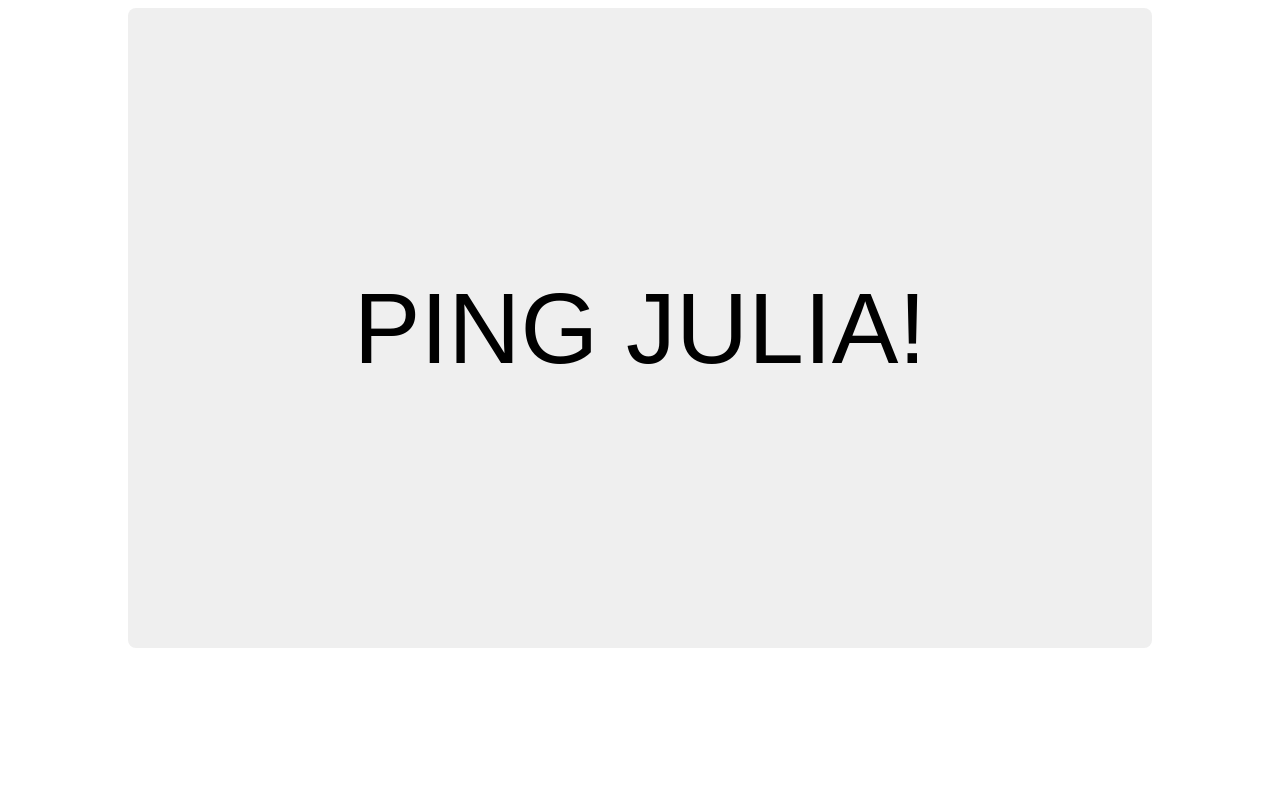
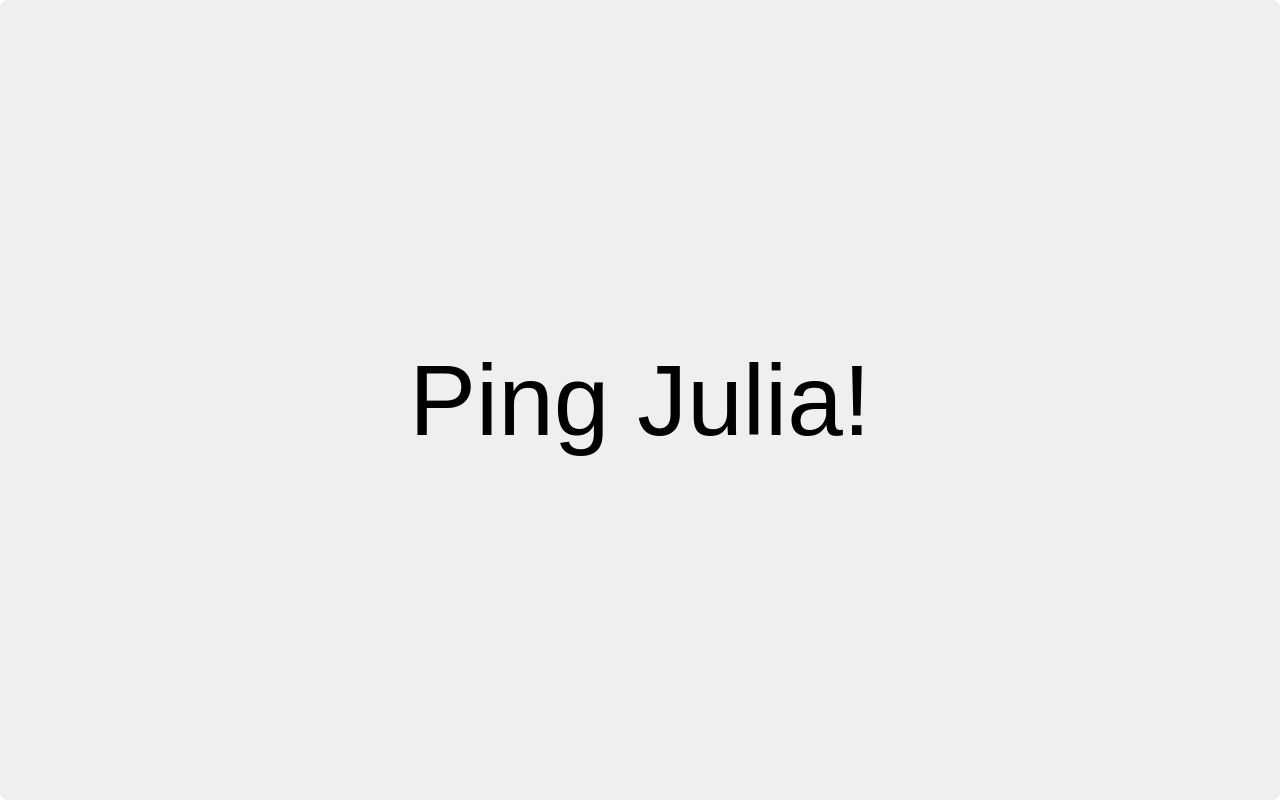
Before and after one commit to ginnyTheCat/Ping, a website: page static/index.html in a window 1280 px wide. Drawn offline with Linux system fonts and the light colour scheme.

Commit message:
Add Ping counter

```diff
--- a/static/index.html
+++ b/static/index.html
@@ -1,29 +1,34 @@
-<div class="center">
-  <button onclick="ping()">PING JULIA!</button>
-</div>
+<button onclick="ping()">Ping Julia!</button>
 
 <script>
+  var n = 1;
+
   function ping() {
     fetch("ping", {
       method: "POST",
     });
+
+    document.querySelector(
+      "button"
+    ).innerText = `Ping Julia ein ${++n}-tes Mal!`;
   }
 </script>
 
 <style>
+  html,
+  body {
+    height: 100vh;
+    margin: 0;
+  }
+
   button {
     border: 0;
 
     font-size: 100px;
 
-    height: 80vh;
-    width: 80vw;
+    height: 100%;
+    width: 100%;
 
     border-radius: 8px;
   }
-
-  .center {
-    display: flex;
-    justify-content: center;
-  }
 </style>
```
